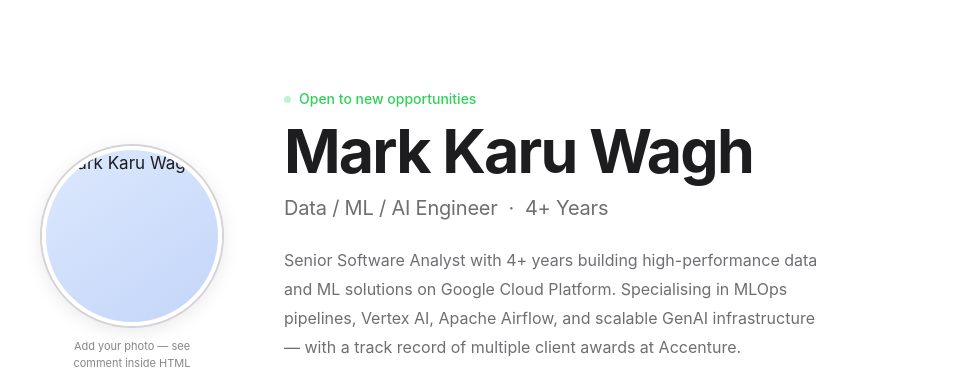
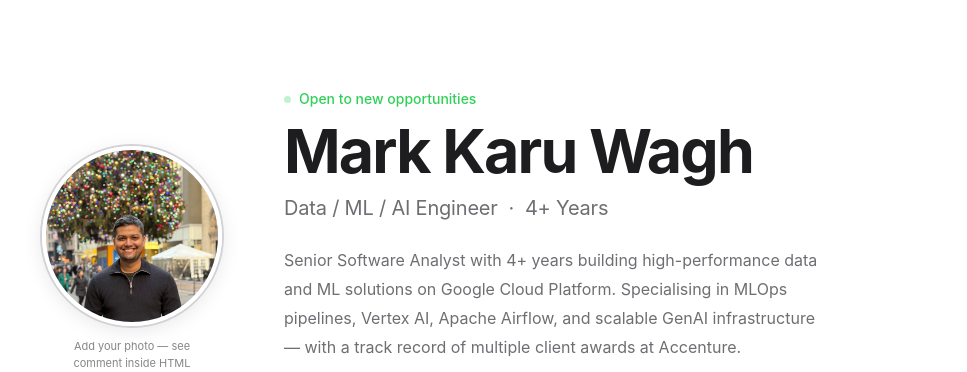
Before and after one commit to MarkWagh/MarkWagh.github.io, a plain HTML site: page index.html in a window 1280 px wide. Shown: the top 372 px of the page, without its empty margins (140-1107 px from the left). Drawn offline with Linux system fonts and the light colour scheme.

Commit message:
Change photo file extension from .jpg to .jpeg

```diff
--- a/index.html
+++ b/index.html
@@ -467,7 +467,7 @@ footer {
             ║         alt="Mark Karu Wagh">    ║
             ╚══════════════════════════════════╝
           -->
-          <img src="photo.jpg" alt="Mark Karu Wagh">
+          <img src="photo.jpeg" alt="Mark Karu Wagh">
         </div>
         <p class="photo-note">Add your photo — see<br/>comment inside HTML</p>
       </div>
```
